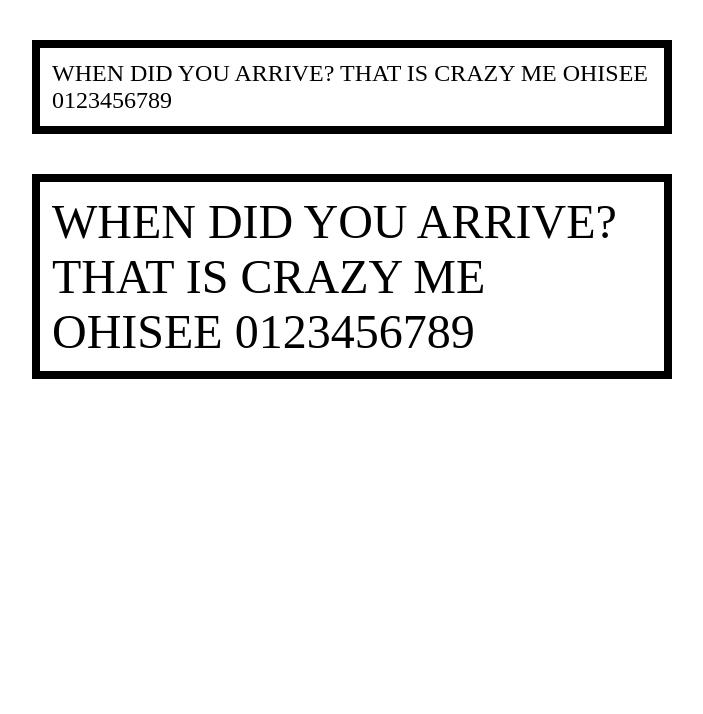
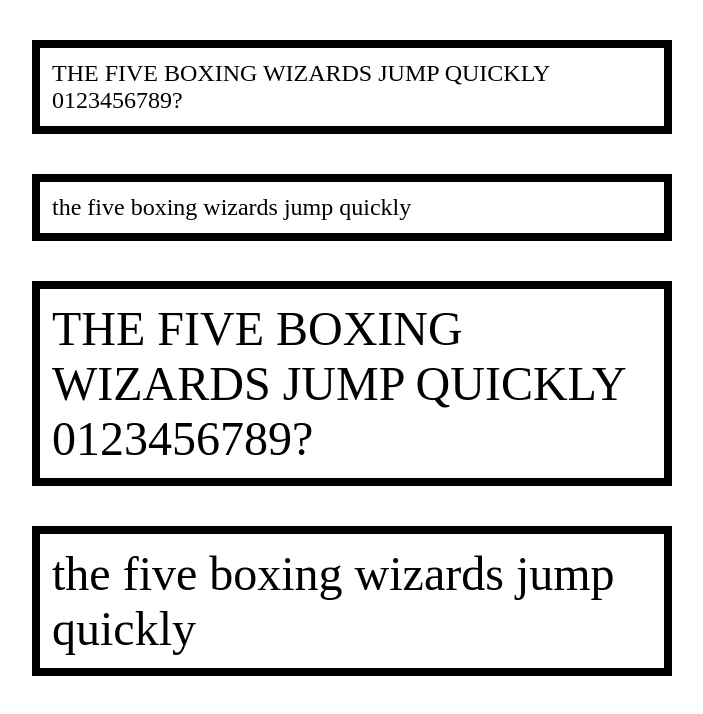
Before and after one commit to dcecile/first-orc-font, a plain HTML site: page test.html in a window 1280 px wide. Shown: the whole page, without its empty margins (16-719 px from the left). Drawn offline with Linux system fonts and the light colour scheme.

Commit message:
Create lowercase glyphs

```diff
--- a/test.html
+++ b/test.html
@@ -23,14 +23,18 @@
   </head>
   <body>
     <div class="test short">
-      WHEN DID YOU ARRIVE?
-      THAT IS CRAZY ME
-      OHISEE 0123456789
+      THE FIVE BOXING WIZARDS JUMP QUICKLY
+      0123456789?
+    </div>
+    <div class="test short">
+      the five boxing wizards jump quickly
     </div>
     <div class="test tall">
-      WHEN DID YOU ARRIVE?
-      THAT IS CRAZY ME
-      OHISEE 0123456789
+      THE FIVE BOXING WIZARDS JUMP QUICKLY
+      0123456789?
+    </div>
+    <div class="test tall">
+      the five boxing wizards jump quickly
     </div>
   </body>
 </html>
```
Also changed, not shown: 3 other files.
